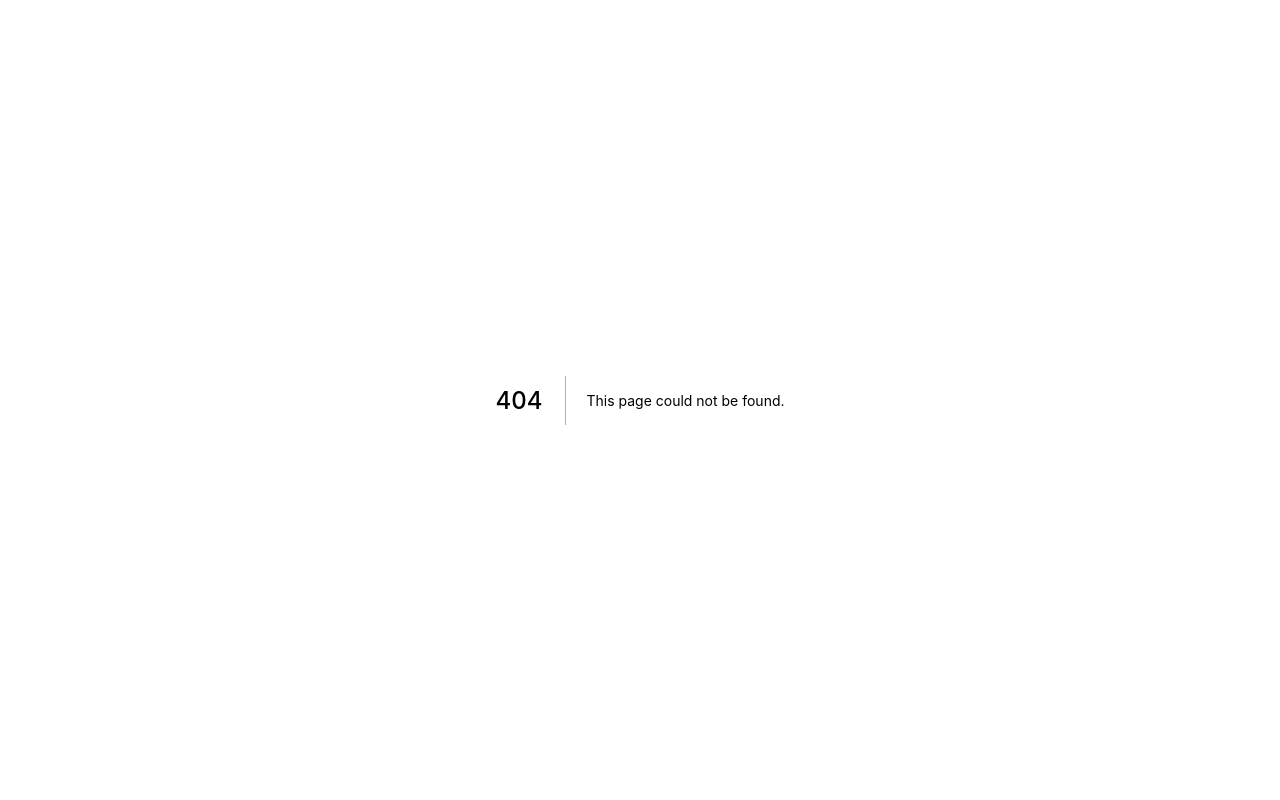
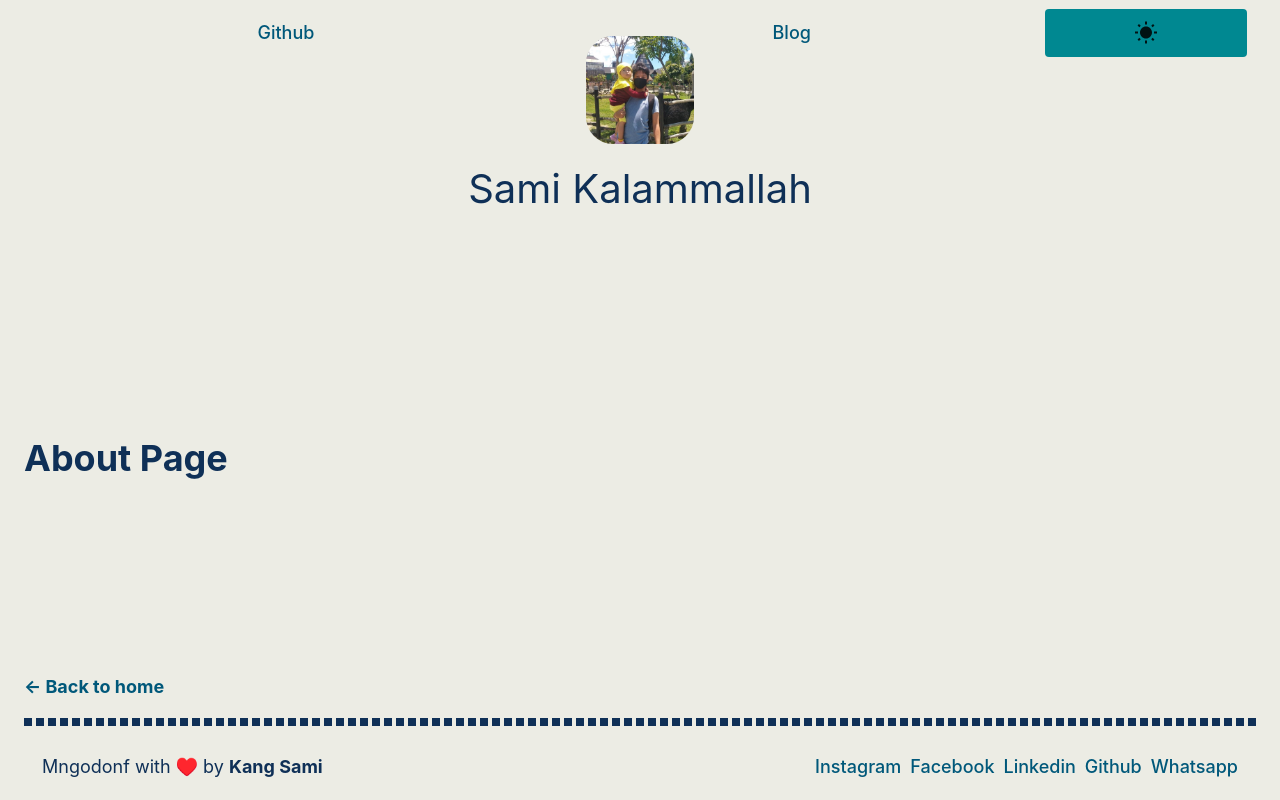
Before and after one commit to SamX23/my-blog, a Next.js app: page /about in a window 1280 px wide. Before the commit this address had no page. Built offline with nearby package versions, Linux system fonts and the light colour scheme.

Commit message:
Create : add about pages

```diff
--- /dev/null
+++ b/pages/about.tsx
@@ -0,0 +1,14 @@
+import Grid from "@material-ui/core/Grid";
+import { Layout } from "../src/components";
+
+const about = () => (
+  <Layout>
+    <Grid container>
+      <Grid item>
+        <h1>About Page</h1>
+      </Grid>
+    </Grid>
+  </Layout>
+);
+
+export default about;
```
